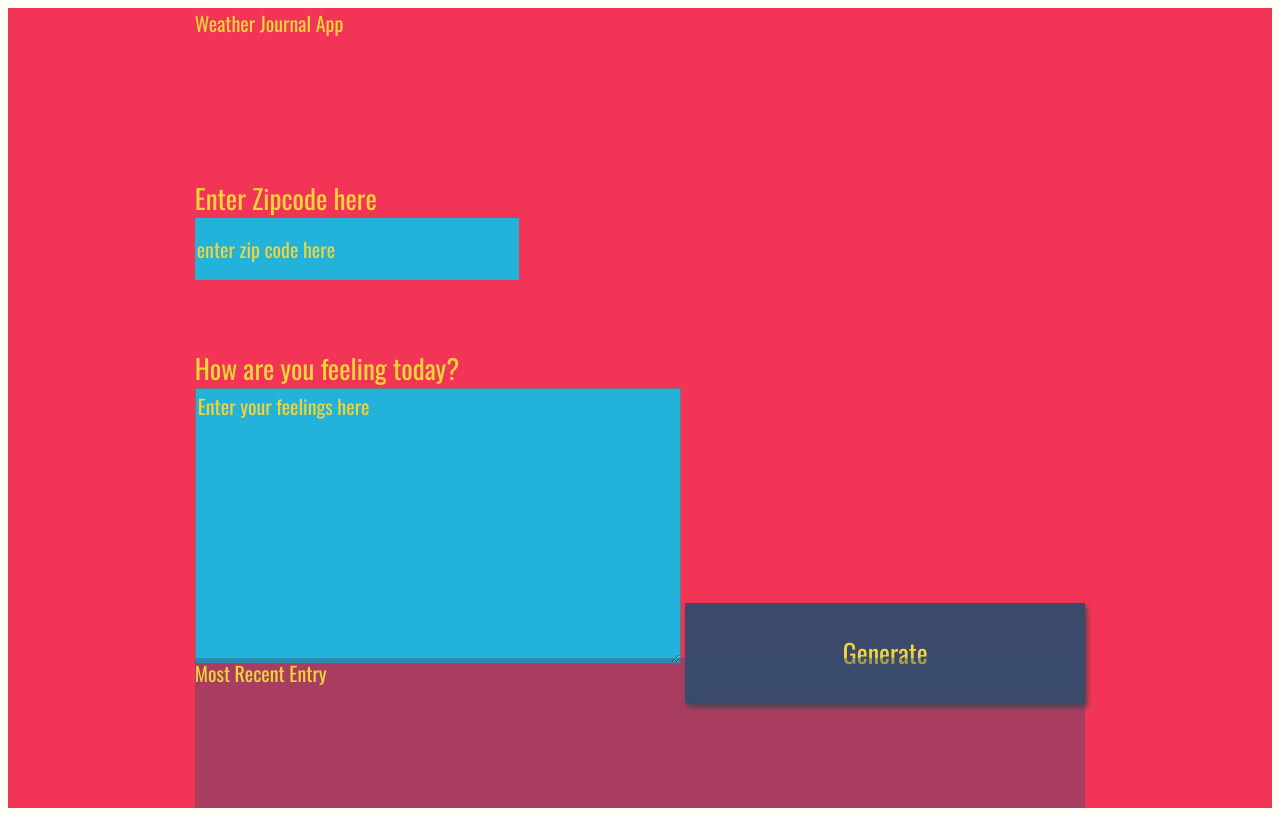
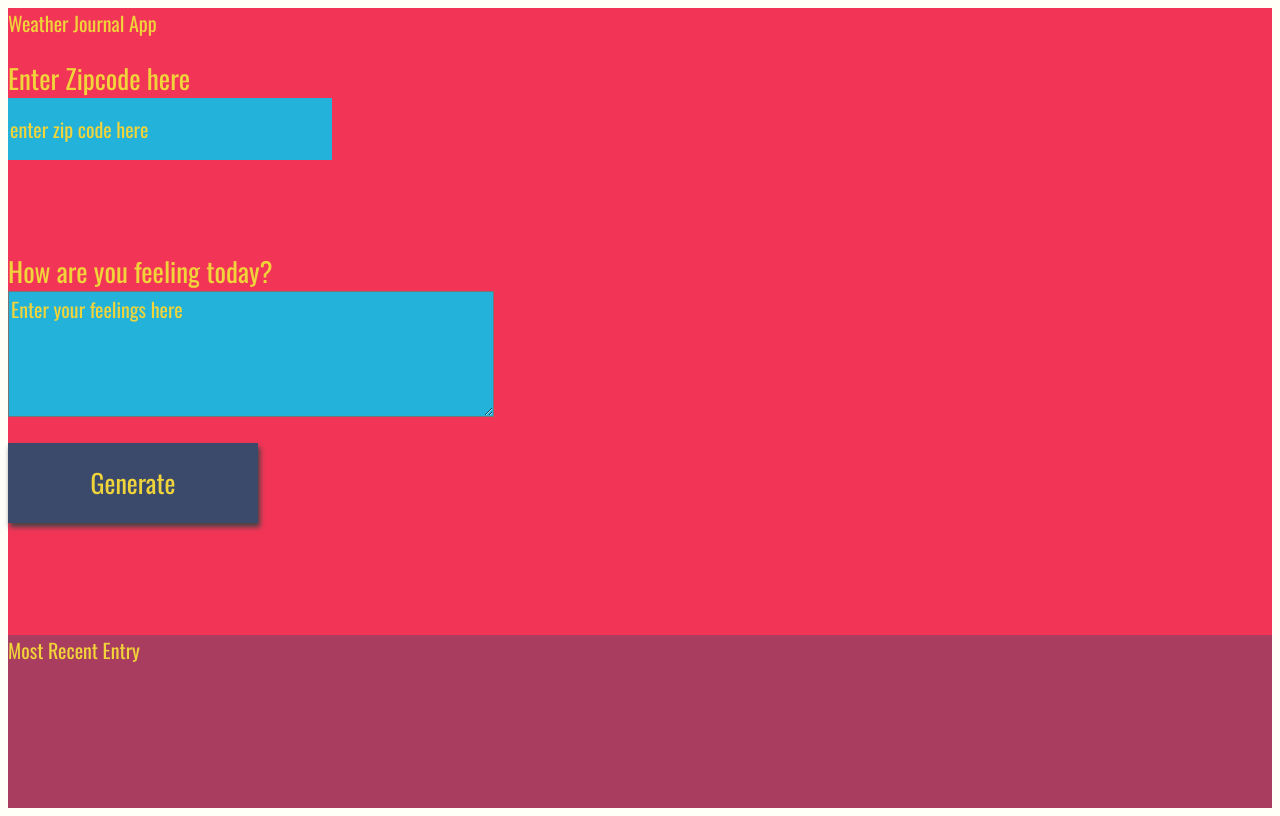
Before and after one commit to MBaroky/udacity-project-2, a website: page website/index.html in a window 1280 px wide. Drawn offline with nearby package versions, Linux system fonts and the light colour scheme; a web font is replaced by a local one.

Commit message:
feedback -2

```diff
--- a/server.js
+++ b/server.js
@@ -1,5 +1,5 @@
 // Setup empty JS object to act as endpoint for all routes
-let projectData = {};
+let projectData = {temp: '', data: '',userRes: ''};
 
 // Require Express to run server and routes
 const express = require('express'); // express
@@ -37,7 +37,7 @@ app.post('/addData', (req,res)=>{
         temp,
         date,
         userRes
-    }
+    };
     // pusching newData to the endpoint
     projectData = newData;
     // ending request with status 200
--- a/website/app.js
+++ b/website/app.js
@@ -4,7 +4,8 @@ const baseURL = 'https://api.openweathermap.org/data/2.5/weather?zip=';
 
 // Create a new date instance dynamically with JS
 let d = new Date();
-let newDate = d.getMonth()+'.'+ d.getDate()+'.'+ d.getFullYear();
+let newDate = `${d.getMonth()+1}.${d.getDate()}.${d.getFullYear()}`;
+console.log(newDate);
 
 // get async fnc
 const doGet = async (baseURL, find, key)=>{
@@ -15,19 +16,19 @@ const doGet = async (baseURL, find, key)=>{
         console.log(data.main.temp);
         return data;
     } catch (error) {
-        console.log(error)
+        console.log(error, data);
     }
 }
 
 // post async function
 const doPost = async (url='', data ={})=>{
     const res = await fetch(url, {
-        method:'Post',
+        method:'POST',
         credentials: 'same-origin',
         headers:{
-            'Content-type':'application/json'
+            'Content-Type':'application/json'
         },
-        body:JSON.stringify(data)
+        body: JSON.stringify(data)
     });
     try {
         const newData = await res.json();
@@ -47,7 +48,11 @@ const onSubmit = ()=>{
     .then(function(data){
         console.log(data.main.temp);
         // then posting this data and the input from user to our endpoint
-        doPost('/addData', {temp:data.main.temp,date: newDate, userRes:phrase});
+        doPost('/addData', {
+            temp:data.main.temp,
+            date:newDate,
+            userRes:phrase
+        });
         // then getting the endpoint entries und updating our UI with the latest entry
         updateUI();
     });
--- a/website/index.html
+++ b/website/index.html
@@ -7,7 +7,7 @@
 <link rel="stylesheet" href="style.css">
 </head>
  <body>
-<div id = "app">
+<div id = "app" class="grid-container">
   <div class ="holder headline">
     Weather Journal App
   </div>
@@ -17,8 +17,11 @@
   </div>
   <div class ="holder feel">
     <label for="feelings">How are you feeling today?</label>
-    <textarea class= "myInput" id="feelings" placeholder="Enter your feelings here" rows="9" cols="50"></textarea>
+    <textarea class= "myInput" id="feelings" placeholder="Enter your feelings here" rows="4" cols="50"></textarea>
+  </div>
+  <div class="holder button">
     <button id="generate" type = "submit"> Generate </button>
+
   </div>
   <div class ="holder entry">
     <div class = "title">Most Recent Entry</div>
--- a/website/style.css
+++ b/website/style.css
@@ -2,12 +2,12 @@ body{
     background: #fffff8;
     font-family: -apple-system, BlinkMacSystemFont, sans-serif;
 }
-
 #app{
     display: grid;
     grid-auto-rows: minmax(150px, auto);
     /* grid-template-columns:  */
-    height:100vh;
+    min-height:100vh;
+    height: auto;
     background: #f23557;
     color: #f0d43a;
     justify-content: center;
@@ -15,6 +15,26 @@ body{
     font-size: 20px;
     font-family: 'Oswald', sans-serif;
 }
+#app.grid-container {
+    display: grid;
+    grid-template-columns: 1fr;
+    grid-template-rows: repeat(2, auto 1fr) 1fr;
+    gap: 1em 0px;
+    grid-template-areas:
+      "."
+      "."
+      "."
+      "."
+      ".";
+  }
+
+  @media all and (-ms-high-contrast:none) {
+    #app.grid-container {
+      display: -ms-grid;
+      -ms-grid-columns: 1fr;
+      -ms-grid-rows: repeat(2, auto 1fr) 1fr;
+    }
+  }
 
 .holder{
 
@@ -65,8 +85,8 @@ input{
 }
 
 button{
-    width: 400px;
-    height: 100px;
+    width: 250px;
+    height: 80px;
     background: #3b4a6b;
     color: #f0d43a;
     font-size: 26px;
```
